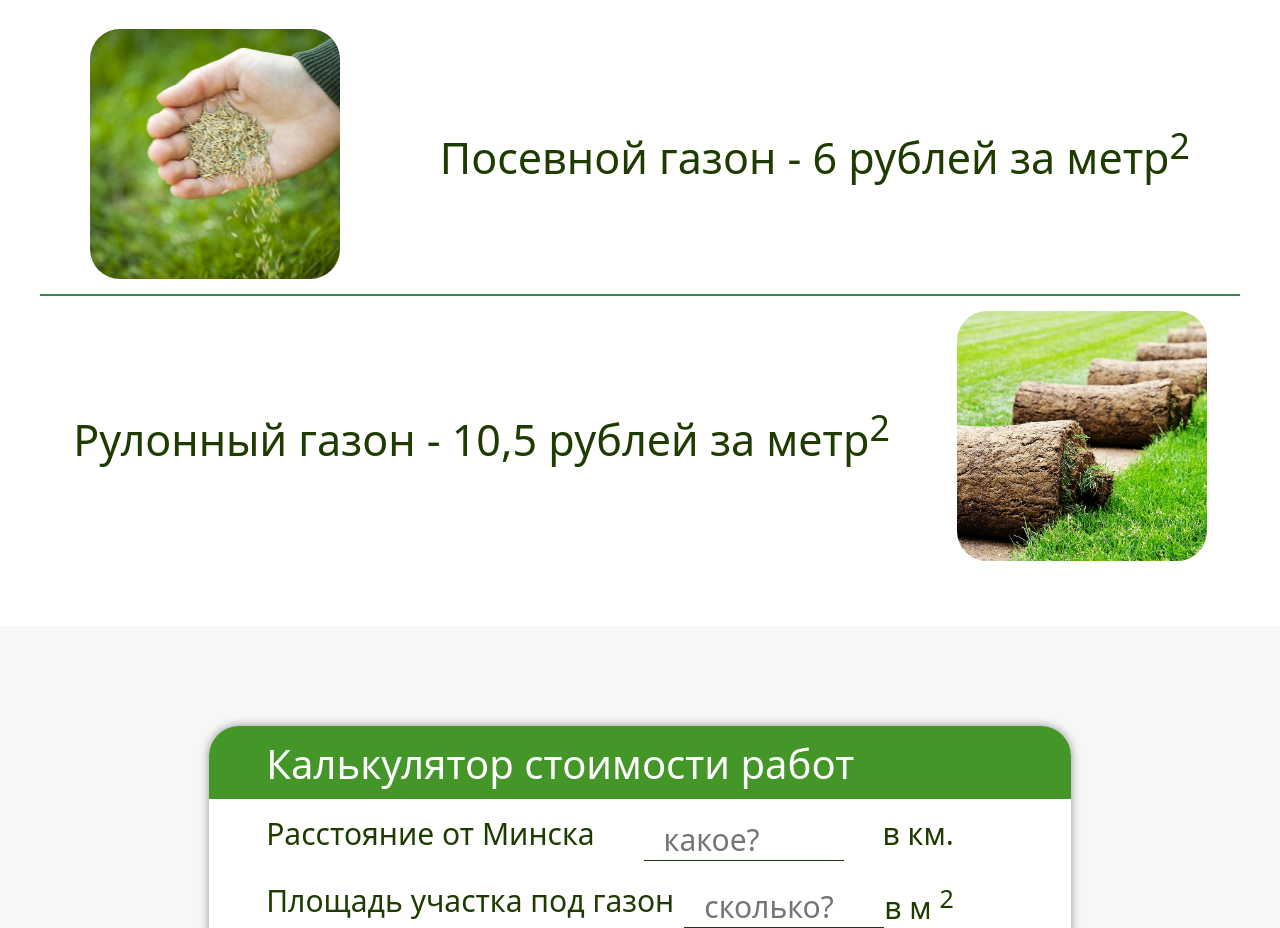
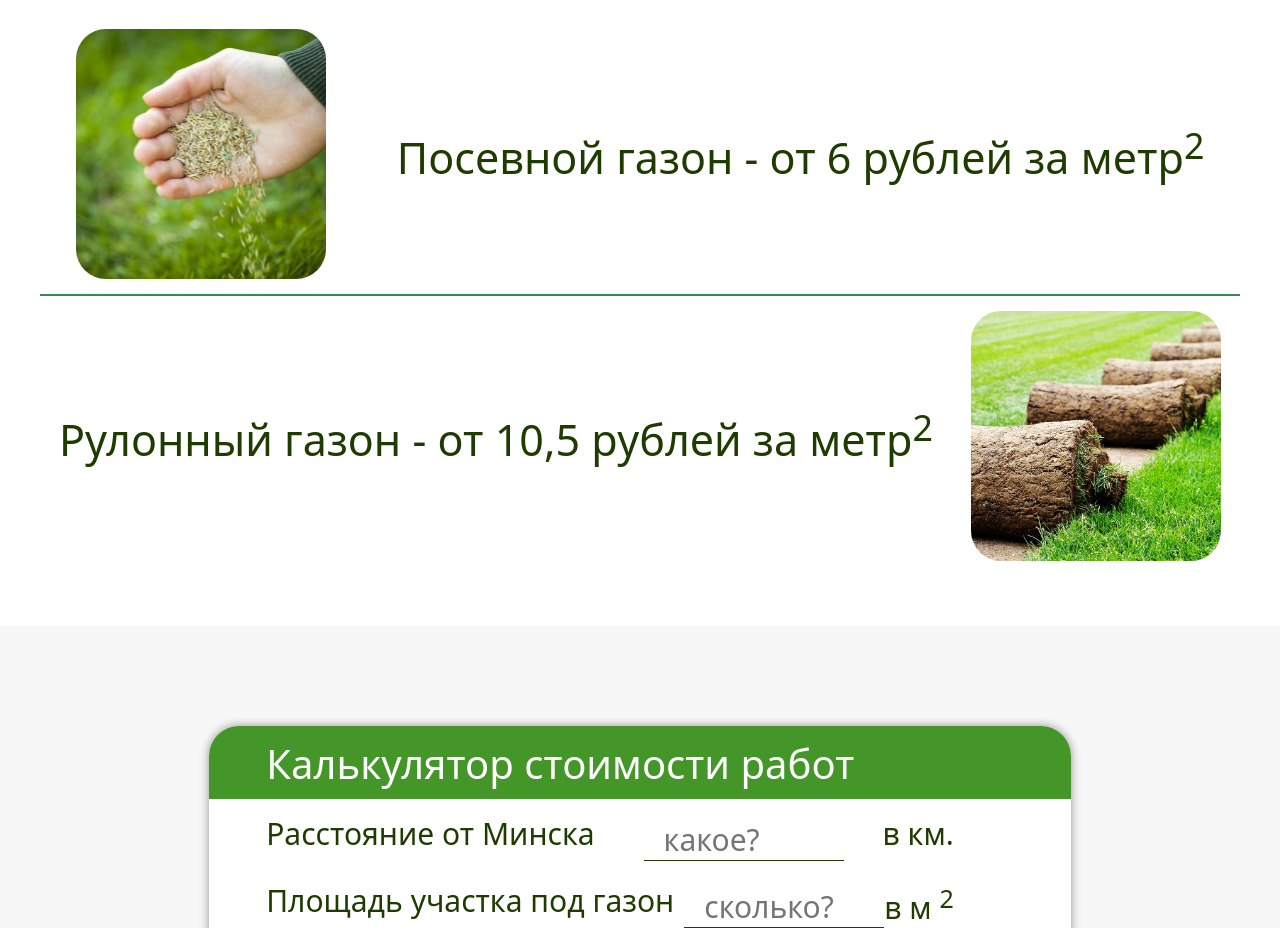
Before and after one commit to 5440000/Lawn_LP, a plain HTML site: page index.html in a window 1280 px wide. Shown: the part 2600-3528 px from the top of the page. Drawn offline with nearby package versions, Linux system fonts and the light colour scheme.

Commit message:
fix: content

```diff
--- a/index.html
+++ b/index.html
@@ -125,11 +125,11 @@
         <section class="lawn_price">
             <div class="posevnoi ">
                 <div class="posevnoi_img"></div>
-                <h2 class="posevnoi_title">Посевной газон - 6 рублей за метр<sup>2</sup></h2>
+                <h2 class="posevnoi_title">Посевной газон - от 6 рублей за метр<sup>2</sup></h2>
             </div>
             <div class="horisontal-line"></div>
             <div class="rulonny">
-                <h2 class="rulonny_title">Рулонный газон - 10,5 рублей за метр<sup>2</sup></h2>
+                <h2 class="rulonny_title">Рулонный газон - от 10,5 рублей за метр<sup>2</sup></h2>
                 <div class="rulonny_img"></div>
             </div>
         </section>
```
